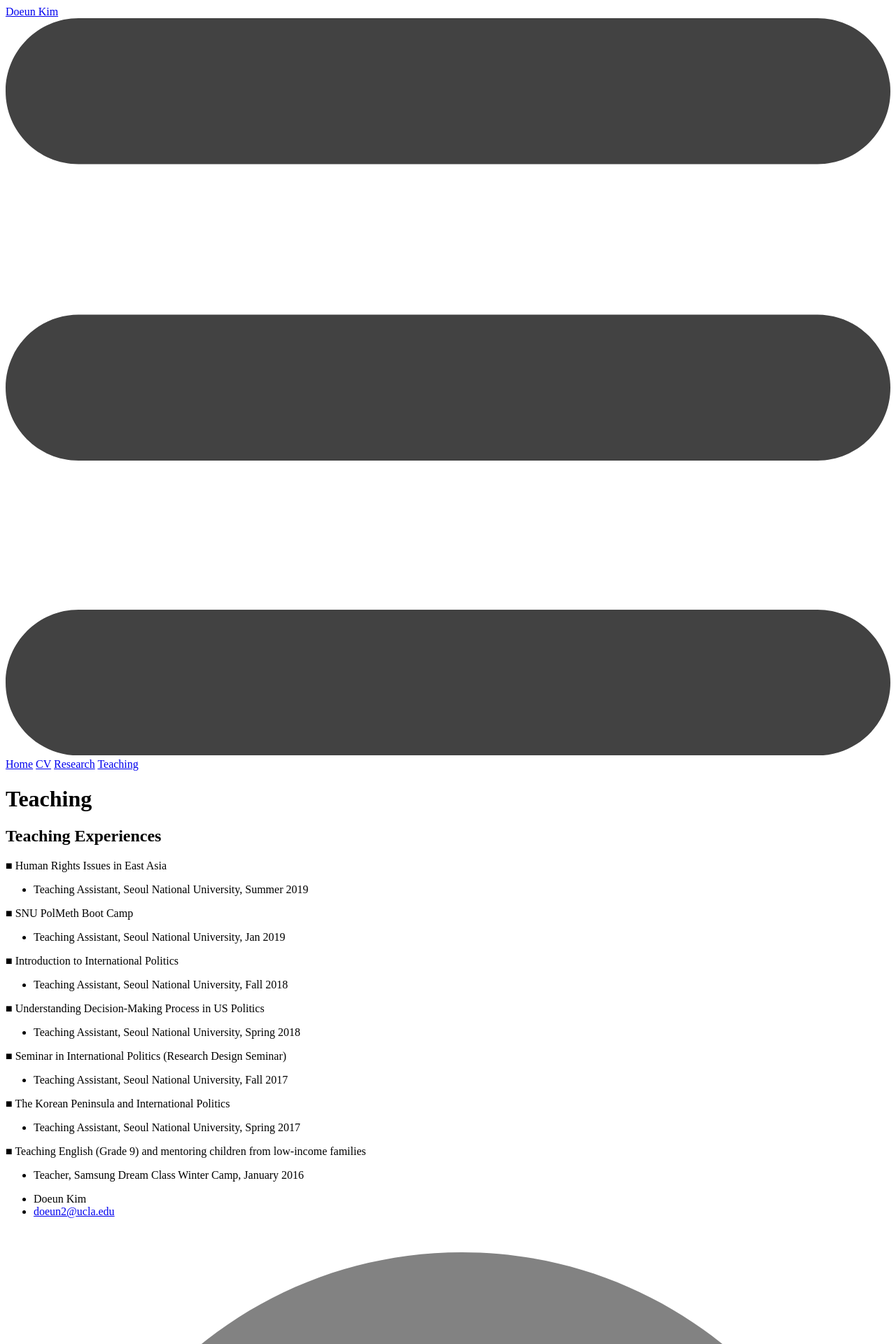
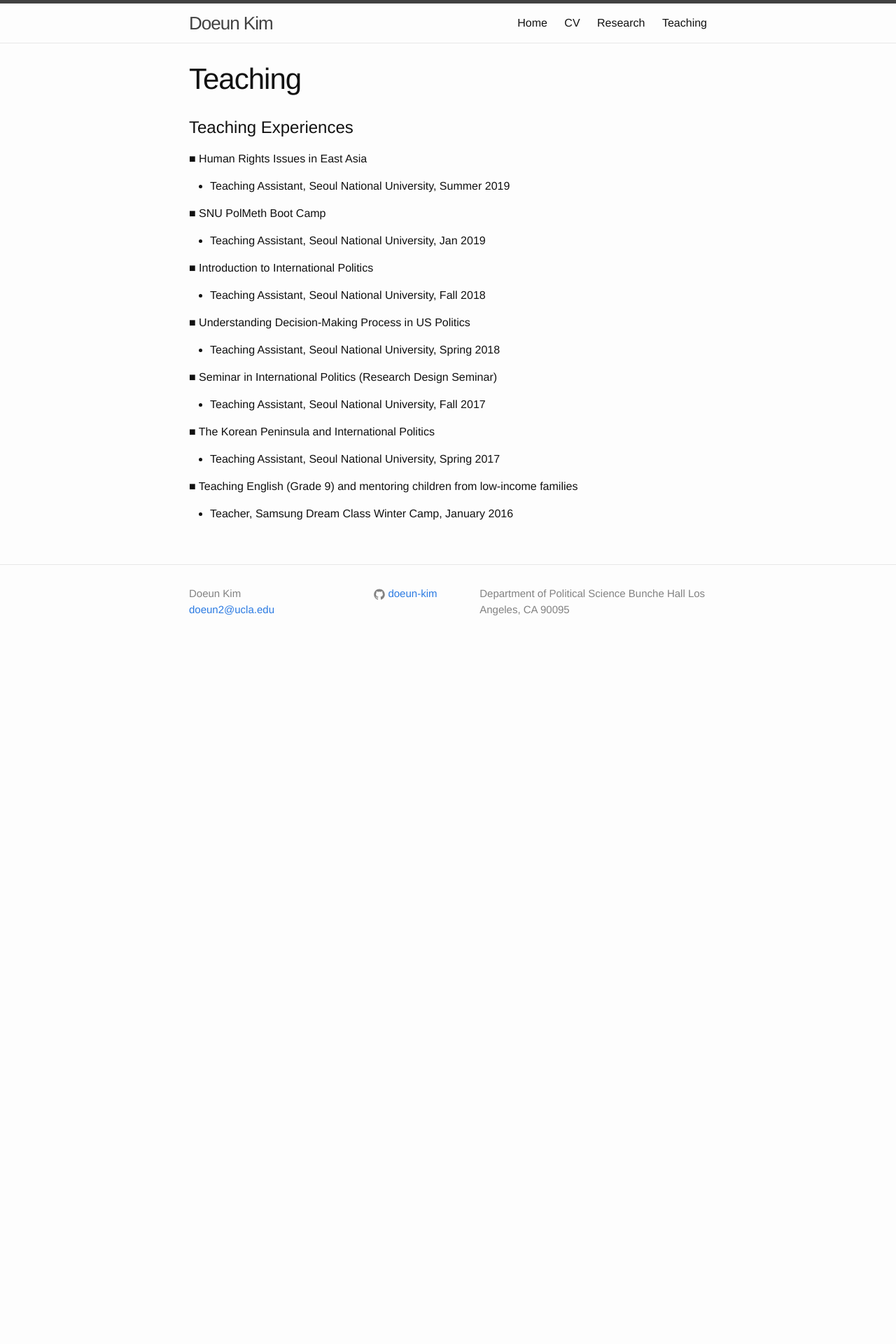
Before and after one commit to soonhong-cho/soonhong-cho.github.io, a Jekyll site: the page teaching.html, which Jekyll copies as it is, in a window 1280 px wide. Shown: the top 1920 px of the page at 70% size. Built offline with Jekyll 4.4.1, drawn with Linux system fonts in a browser that asks for light colours; after the commit the page ends 942 px from its top, so only the background shows below that.

Commit message:
back to original

```diff
--- /dev/null
+++ b/css/main.scss
@@ -0,0 +1,52 @@
+---
+# Only the main Sass file needs front matter (the dashes are enough)
+---
+@charset "utf-8";
+
+
+
+// Our variables
+$base-font-family: Helvetica, Arial, sans-serif;
+$base-font-size:   16px;
+$small-font-size:  $base-font-size * 0.875;
+$base-line-height: 1.5;
+
+$spacing-unit:     30px;
+
+$text-color:       #111;
+$background-color: #fdfdfd;
+$brand-color:      #2a7ae2;
+
+$grey-color:       #828282;
+$grey-color-light: lighten($grey-color, 40%);
+$grey-color-dark:  darken($grey-color, 25%);
+
+// Width of the content area
+$content-width:    800px;
+
+$on-palm:          600px;
+$on-laptop:        800px;
+
+
+
+// Using media queries with like this:
+// @include media-query($on-palm) {
+//     .wrapper {
+//         padding-right: $spacing-unit / 2;
+//         padding-left: $spacing-unit / 2;
+//     }
+// }
+@mixin media-query($device) {
+    @media screen and (max-width: $device) {
+        @content;
+    }
+}
+
+
+
+// Import partials from `sass_dir` (defaults to `_sass`)
+@import
+        "base",
+        "layout",
+        "syntax-highlighting"
+;
--- a/index.html
+++ b/index.html
@@ -19,6 +19,9 @@
   <meta name="description" content="Department of Political Science Bunche Hall Los Angeles, CA 90095
 ">
 
+    <link rel="stylesheet" href="/css/main.css">
+    <link rel="canonical" href="http://localhost:4000/">
+   <link rel="alternate" type="application/rss+xml" title="Doeun Kim" href="http://localhost:4000/feed.xml" />
 
 </head>
 
```
